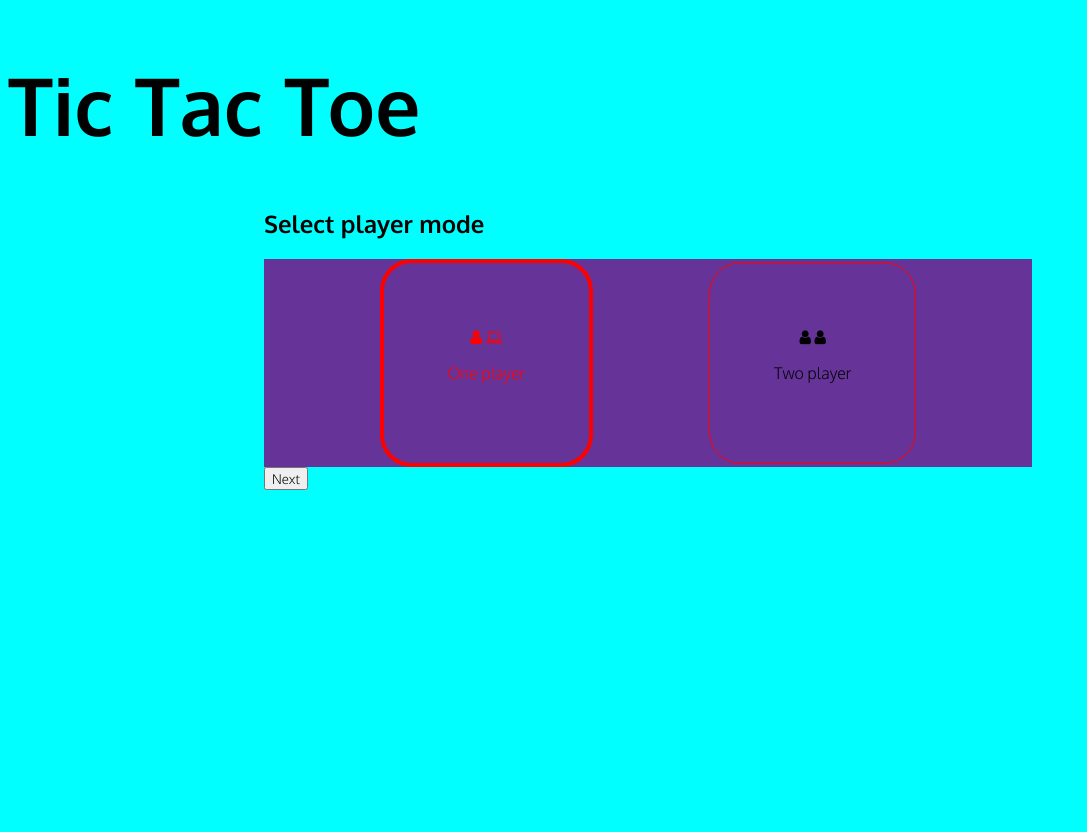
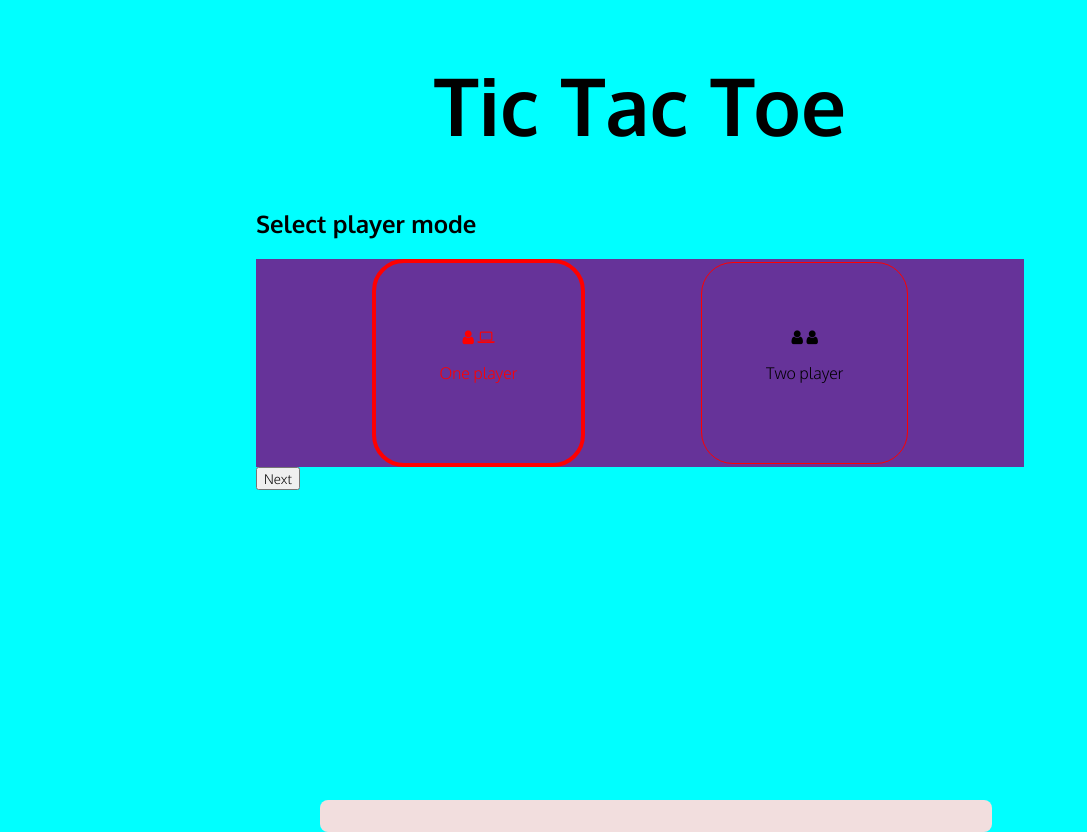
Before and after one commit to joe-ashwell/tic-tac-toe, a plain HTML site: page index.html in a window 1280 px wide. Both pictures are taken after a click on the element "One player". Shown: the whole page, without its empty margins (0-1087 px from the left). Before the commit the page ends 800 px from the top, so only its background shows below. Drawn offline with Linux system fonts and the light colour scheme.

Commit message:
Update styling of warning block

```diff
--- a/app.js
+++ b/app.js
@@ -25,10 +25,13 @@ function playerModeChoice() {
 
   this.classList.toggle('selected');
   playerMessageBlock.innerHTML = CLEAR_MESSAGE;
+  playerMessageBlock.classList.remove('active');
 
   if (this === oneGameModeChoice) {
+    twoGameModeChoice.classList.remove('selected')
     return gameModeChoice = 1;
   } else if (this === twoGameModeChoice) {
+    oneGameModeChoice.classList.remove('selected')
     return gameModeChoice = 2;
   }
 
@@ -38,6 +41,7 @@ function playerModeChoice() {
 function openPlayerNamesModal() {
 
   if (gameModeChoice !== 1 && gameModeChoice !== 2) {
+    playerMessageBlock.classList.add('active');
     playerMessageBlock.innerHTML = `Please select a player mode.`;
   } else {
     startModal.classList.add('hide');
@@ -57,12 +61,15 @@ function submitPlayerNames() {
 
   if (gameModeChoice === 1 && !playerOneName) {
     playerMessageBlock.innerHTML = `Please enter a name.`;
+    playerMessageBlock.classList.add('active');
   } else if (gameModeChoice === 2 && !playerTwoName || !playerOneName) {
     playerMessageBlock.innerHTML = `Please enter a name.`;
+    playerMessageBlock.classList.add('active');
   } else {
     submitNamesModal.classList.add('hide');
     gameSection.classList.remove('hide');
     playerMessageBlock.innerHTML = CLEAR_MESSAGE;
+    playerMessageBlock.classList.remove('active');
   }
 
   return playerOneName, playerTwoName;
--- a/style.css
+++ b/style.css
@@ -1,13 +1,20 @@
 :root {
   --highlight: red;
+  --warning-background: #F2DEDE;
+  --warning-text: #A94442;
 }
 
 * {
   font-family: 'Oxygen', sans-serif;
 }
 
+body {
+  margin: 0;
+}
+
 h1 {
   font-size: 5rem;
+  text-align: center;
 }
 
 .start-modal h2,
@@ -43,6 +50,25 @@ h1 {
   display: none;
 }
 
+/* Player message */
+.player-message-block {
+  position: absolute;
+  text-align: center;
+  bottom: 0;
+  color: var(--warning-text);
+  background-color: var(--warning-background);
+  padding: 1rem;
+  border-radius: 0.5rem;
+  width: 50vw;
+  margin-left: 25vw;
+  transform: translateY(150%);
+  transition: all 0.25s;
+}
+
+.active {
+  transform: translateY(-100%);
+}
+
 /* Game styling */
 .game-container {
   display: grid;
@@ -51,12 +77,11 @@ h1 {
   margin: 50px auto;
 }
 .cell {
-  font-family: "Permanent Marker", cursive;
   width: 100px;
   height: 100px;
   box-shadow: 0 0 0 1px #333333;
   border: 1px solid #333333;
   cursor: pointer;
-line-height: 100px;
+  line-height: 100px;
   font-size: 60px;
 }
```
Also changed, not shown: index.html (line endings or trailing spaces).
